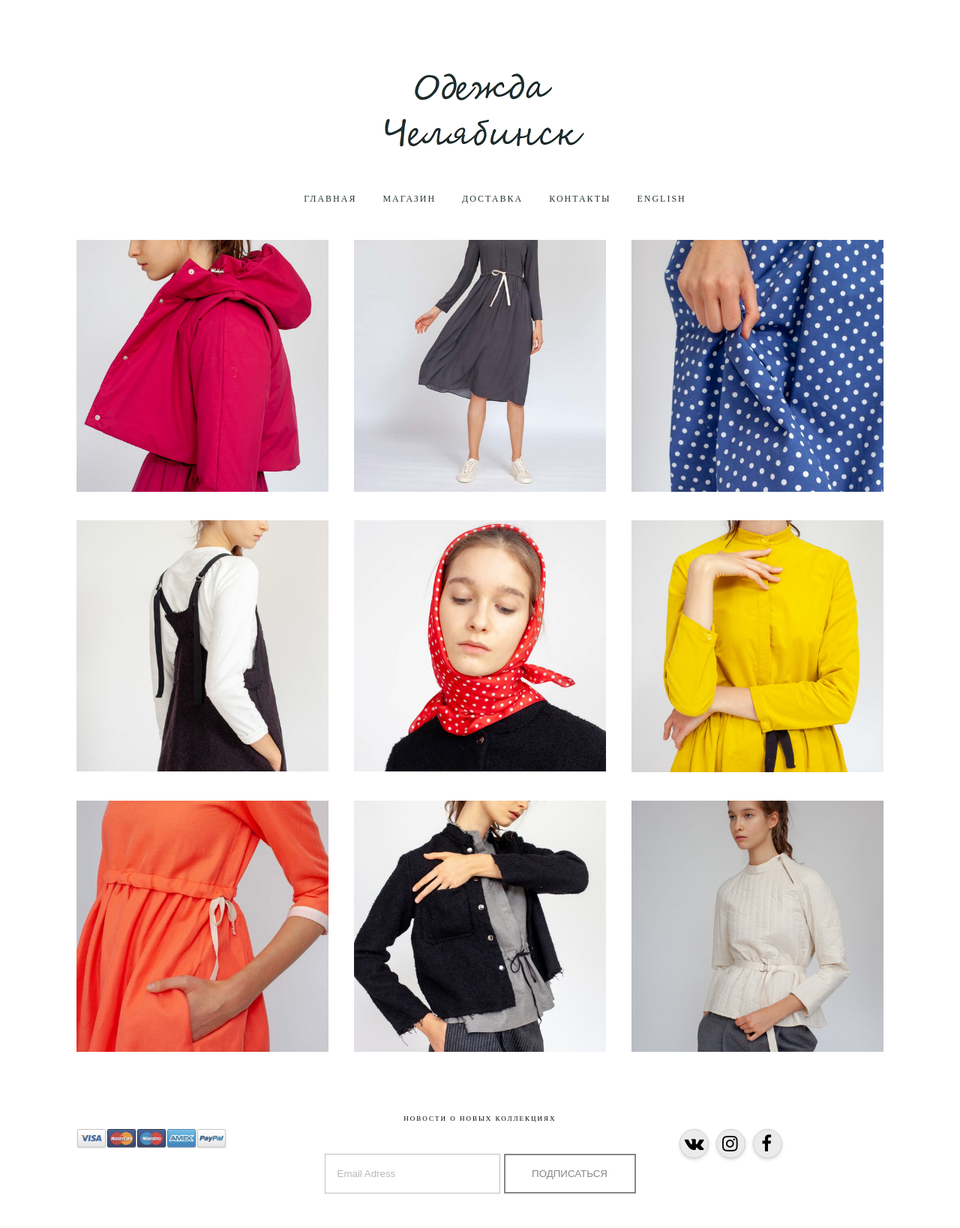
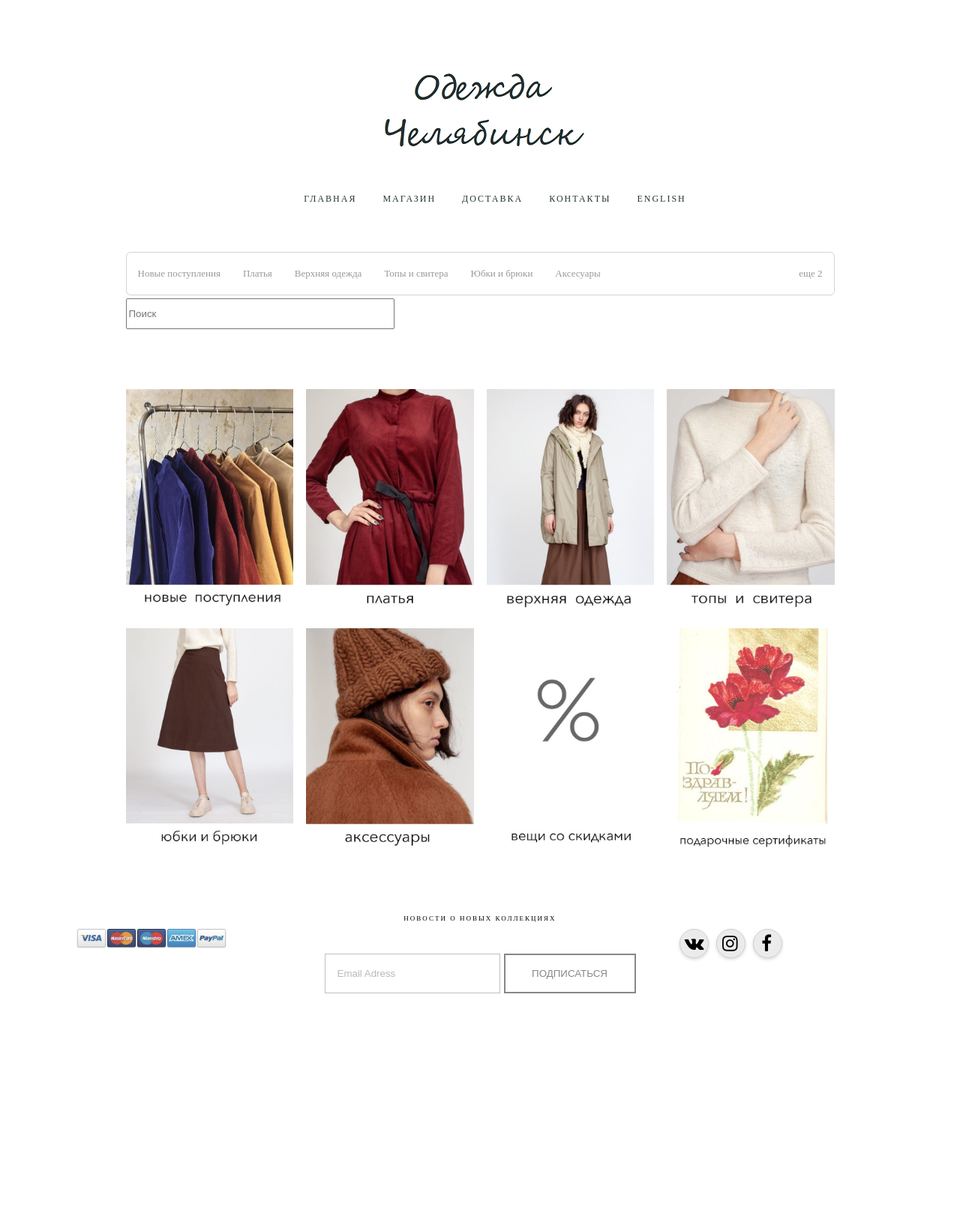
Before and after one commit to Avisrara74/myMagazineDesign, a PHP site: page /index.php?page=shop in a window 1280 px wide. Shown: the whole page at 75% size. After the commit the page ends 1325 px from the top, so only its background shows below. Run offline with PHP 8.4, Linux system fonts and the light colour scheme.

Commit message:
shopUpdates

```diff
--- a/index.php
+++ b/index.php
@@ -5,7 +5,7 @@
 		<meta charset="UTF-8">
 		<meta name="viewport" content="width=device-width, initial-scale=1.0">
 		<link rel="stylesheet" type="text/css" href="styles/style.css">
-		<link rel="stylesheet" type="text/css" href="styles/mediaStyle.css">
+		<link rel="stylesheet" type="text/css" href="styles/shopUl.css">
 	</head>
 	<body class="container">
 		<header class="grid-item">
@@ -38,14 +38,22 @@
 		</header>
 		<nav class="grid-item mainNav">
 			<ul>
-				<li><a href="#" class="navLink">Главная</a></li>
-				<li><a href="#" class="navLink">Магазин</a></li>
+				<li><a href="/index.php" class="navLink">Главная</a></li>
+				<li><a href="/index.php?page=shop" class="navLink">Магазин</a></li>
 				<li><a href="#" class="navLink">Доставка</a></li>
 				<li><a href="#" class="navLink">Контакты</a></li>
 				<li><a href="#" class="navLink">English</a></li>
 			</ul>
 		</nav>
-		<?php include 'main.php'; ?>
+		<?php
+			$page = $_GET['page'];
+			if (!isset($page)) {
+				require('main.php');
+			} elseif ($page == 'shop') {
+				require('shop.php');
+			}
+
+		?>
 		<footer class="grid-item">
 			<p class="news">новости о новых коллекциях</p>
 			<img src="images/cards.png" class="cards">
--- a/main.php
+++ b/main.php
@@ -1,4 +1,4 @@
-<main>
+<main class="mainIndex">
 	<div class="grid-item"><a href="#"><img src="images/main/1.jpg" class="content-img"></a></div>
 	<div class="grid-item"><a href="#"><img src="images/main/2.jpg" class="content-img"></a></div>
 	<div class="grid-item"><a href="#"><img src="images/main/3.jpg" class="content-img"></a></div>
--- a/shop.php
+++ b/shop.php
@@ -1,33 +1,50 @@
+<main class="mainShop">
+	<div id="menu-trigger">Меню</div>
+		<ul id="menu">
+			<li><a href="#">Новые поступления</a></li>
+			<li>
+				<a href="">Платья</a>
 				<ul>
-	<li>Новые поступления</li>
-	<li>Платья
-		<ul>
-			<li>Платья из шерсти</li>
-			<li>Платья с кулиской</li>
-			<li>Платья на пуговицах</li>
-			<li>Платья покроя реглан</li>
-			<li>Прямые платья</li>
-			<li>Платья без рукава</li>
-			<li>Платья с коротким рукавом</li>
+					<li><a href="#">Платья из шерсти</a></li>
+					<li><a href="#">Платья с кулиской</a></li>
+					<li><a href="#">Платья на пуговицах</a></li>
+					<li><a href="#">Платья покроя реглан</a></li>
+					<li><a href="#">Прямые платья</a></li>
+					<li><a href="#">Платья без рукава</a></li>
+					<li><a href="#">Платья с коротким рукавом</a></li>
 				</ul>
 			</li>
-	<li>Верхняя одежда
+			<li>
+				<a href="">Верхняя одежда</a>
 				<ul>
-		<li>Стеганные пальто и куртки</li>
-		<li>Плащи</li>
-		<li>Шерстяные пальто</li>
-		<li>Зимние куртки и пальто</li>
-		<li>Короткие куртки</li>
+					<li><a href="#">Стеганные пальто и куртки</a></li>
+					<li><a href="#">Плащи</a></li>
+					<li><a href="#">Шерстяные пальто</a></li>
+					<li><a href="#">Зимние куртки и пальто</a></li>
+					<li><a href="#">Короткие куртки</a></li>
 				</ul>
 			</li>
-	<li>Топы и свитера</li>
-	<li>Юбки и брюки</li>
-	<li>Аксесуары</li>
-	<li>еще 2
+			<li><a href="">Топы и свитера</a></li>
+			<li><a href="">Юбки и брюки</a></li>
+			<li><a href="">Аксесуары</a></li>
+			<li>
+				<a href="">еще 2</a>
 				<ul>
-			<li>Вещи со скидкой</li>
-			<li>Подарочные сертификаты</li>
+				<li><a href="#">Вещи со скидкой</a></li>
+				<li><a href="#">Подарочные сертификаты</a></li>
 				</ul>
 			</li>
 		</ul>
-<input type="text" class="" placeholder="Поиск">
+	<input type="text" class="shopSearch" placeholder="Поиск">
+
+	<div class="shop-items">
+		<div class="shop-item increase"><a href="#"><img src="images/shop/1.jpg" class="content-img"></a></div>
+		<div class="shop-item increase"><a href="#"><img src="images/shop/2.jpg" class="content-img"></a></div>
+		<div class="shop-item increase"><a href="#"><img src="images/shop/3.jpg" class="content-img"></a></div>
+		<div class="shop-item increase"><a href="#"><img src="images/shop/4.jpg" class="content-img"></a></div>
+		<div class="shop-item increase"><a href="#"><img src="images/shop/5.jpg" class="content-img"></a></div>
+		<div class="shop-item increase"><a href="#"><img src="images/shop/6.jpg" class="content-img"></a></div>
+		<div class="shop-item increase"><a href="#"><img src="images/shop/7.jpg" class="content-img"></a></div>
+		<div class="shop-item increase"><a href="#"><img src="images/shop/8.jpg" class="content-img"></a></div>
+	</div>
+</main>
--- /dev/null
+++ b/styles/shopUl.css
@@ -0,0 +1,82 @@
+
+
+#menu, #menu ul {
+	margin: 0;
+	padding: 0;
+	list-style: none;
+}
+
+#menu {
+	width: inherit;
+	margin: 2vh 0px 0.5vh 0px;
+	border: 0.5px solid lightgray;
+	background-color: inherit;
+	border-radius: 6px;
+	letter-spacing: 0px;
+	max-height: 58px;
+	line-height: 32px;
+}
+
+#menu:before,
+#menu:after {
+	content: "";
+	display: table;
+}
+
+#menu li {
+	float: left;
+	position: relative;
+}
+
+#menu a {
+	float: left;
+	padding: 12px 15px;
+	color: #999;
+	text-decoration: none;
+	font-size: 13px;
+	text-transform: none;
+}
+
+#menu li:last-child {
+	float: right;
+}
+
+#menu li:hover > a {
+	background-color: lightgray;
+}
+
+#menu ul {
+	opacity: 0;
+	visibility: hidden;
+	position: absolute;
+	top: 38px;
+	left: 0;
+	z-index: 1;
+	border-radius: 3px;
+	border: 0.5px solid lightgray;
+	background-color: white;
+	color: gray;
+}
+
+#menu li:hover > ul {
+	opacity: 1;
+	visibility: visible;
+	margin: 0;
+}
+
+#menu ul a {
+	padding: 10px;
+	width: 130px;
+	display: block;
+	white-space: nowrap;
+	float: none;
+}
+
+#menu ul a:hover {
+	background-color: lightgray;
+}
+
+/* Для мобильных устройств */
+#menu-trigger {
+	display: none;
+}
--- a/styles/style.css
+++ b/styles/style.css
@@ -123,14 +123,15 @@ nav.grid-item {
 
 
 /* styles for some mains */
-main {
+/* mainIndex*/
+.mainIndex {
 	display: grid;
     grid-template-columns: repeat(3, minmax(174px, auto));
     grid-template-rows: repeat(3, minmax(174px, auto));
     grid-gap: 34px;
 }
 
-main.grid-item {
+.mainIndex>.grid-item {
 	grid-area: span 1;
 }
 
@@ -139,6 +140,44 @@ main.grid-item {
     height: auto;
     object-fit: cover;
 }
+
+/* mainShop */
+.mainShop {
+	display: grid;
+	max-width: 945px;
+	justify-self: center;
+}
+.shopSearch {
+	width: 350px;
+	height: 35px;
+}
+
+.shop-items {
+	display: grid;
+	grid-template-columns: repeat(4, minmax(154px, auto));
+    grid-template-rows: repeat(2, minmax(154px, auto));
+    grid-gap: 17px;
+    margin-top: 10vh;
+    max-width: 945px;
+}
+
+.shop-item {
+	overflow:hidden;
+}
+
+/* img hover increase */
+.increase img {
+ -moz-transition: all 0.2s ease-out;
+ -o-transition: all 0.2s ease-out;
+ -webkit-transition: all 0.2s ease-out;
+ }
+
+.increase img:hover{
+ -webkit-transform: scale(1.1);
+ -moz-transform: scale(1.1);
+ -o-transform: scale(1.1);
+ }
+
 
 /* footer areas -------> */
 .news{grid-area: news;}
@@ -226,7 +265,7 @@ footer>.news {
 
 	/* For some mains */
 
-	main {
+	.mainIndex {
 		grid-template-columns: 1fr;
     	grid-template-rows: 1fr;
 	}
```
Also changed, not shown: styles/mediaStyle.css (deleted). Lines whose indentation alone changed are shown as unchanged.
